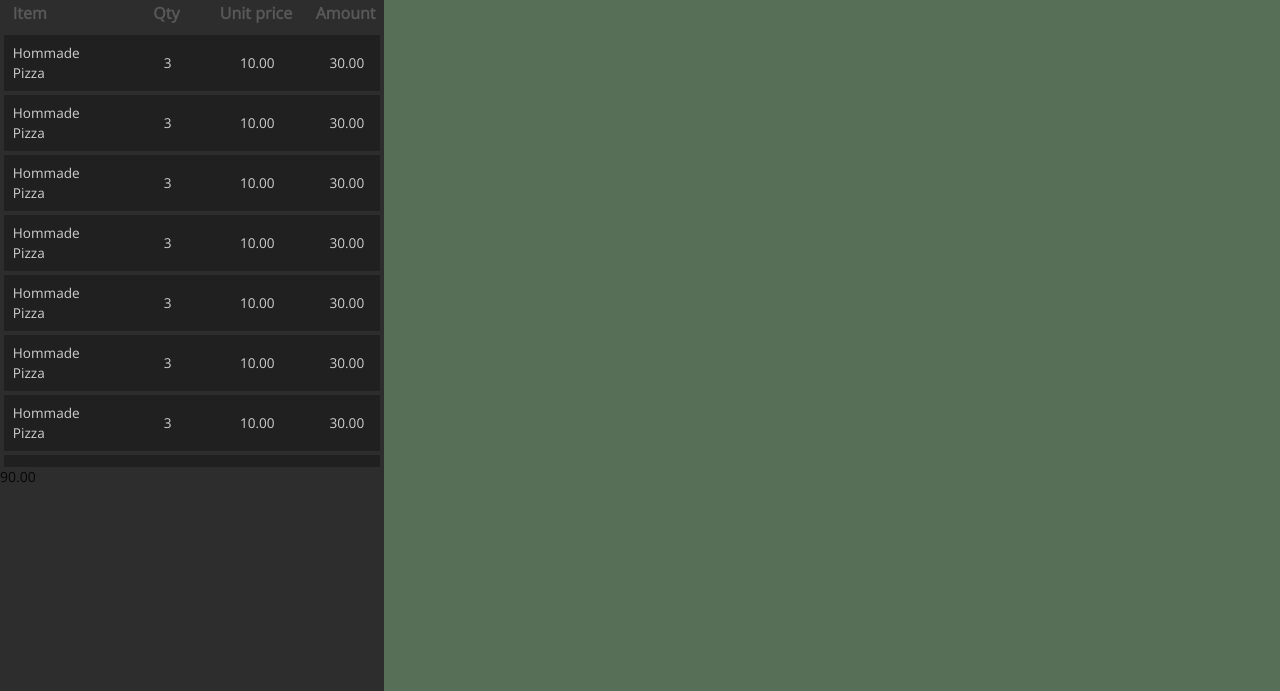
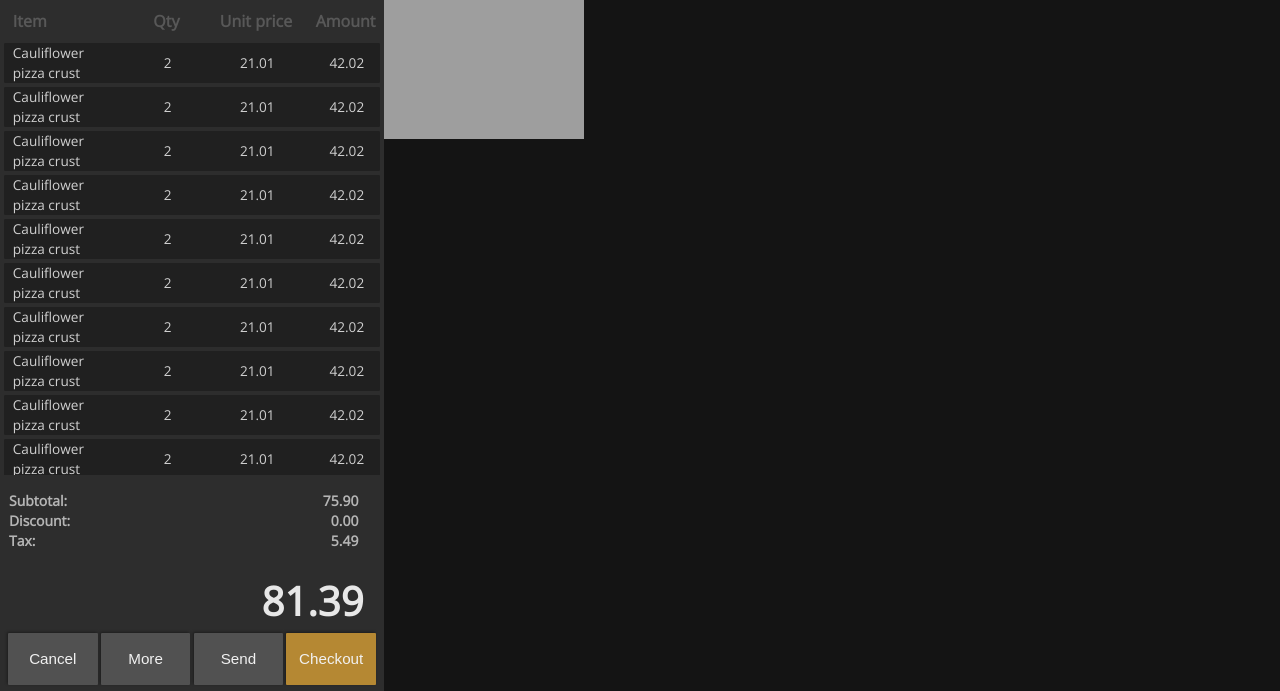
Before and after one commit to zbla92/MetroPOS, a React app: page / in a window 1280 px wide. Shown: the part 109-800 px from the top of the page. Built offline with nearby package versions, Linux system fonts and the light colour scheme; grey boxes are pictures that could not be loaded.

Commit message:
completed display check info module UI, Adjusted json for submenus, started working on LoadSubmenu component

```diff
--- a/src/Components/Item.js
+++ b/src/Components/Item.js
@@ -1,4 +1,5 @@
 import '../css/item.css'
+import itemList from '../data/menu.json'
 import React from 'react';
 
 function Item () {
@@ -6,11 +7,11 @@ function Item () {
 
     return(
         <div className="item-bdy-list">
-            <div className='item-bdy-name'>Hommade Pizza</div>
+            <div className='item-bdy-name'>{itemList.pizzas[0].name}</div>
             <div className='item-bdy-info'>
-                <div className='item-bdy-qty'>3</div>
-                <div className='item-bdy-unit'>10.00</div>
-                <div className='item-bdy-amount'>30.00</div>
+                <div className='item-bdy-qty'>2</div>
+                <div className='item-bdy-unit'>{itemList.pizzas[0].price}</div>
+                <div className='item-bdy-amount'>{(itemList.pizzas[0].price)*2}</div>
             </div>
         </div>
     )
--- /dev/null
+++ b/src/Components/LoadSubmenu.js
@@ -0,0 +1,17 @@
+import submenu from '../data/menu.json';
+import '../css/loadSubmenu.css';
+import React from 'react';
+
+
+function LoadSubmenu  (){
+    return(
+        <div>
+            <div className="submenu-row">
+                <div className="img-container">
+                    <img src={submenu.pizzas[0].image}></img>
+                </div>
+            </div>
+        </div>
+    )
+}
+export default LoadSubmenu;
--- a/src/Components/Register.js
+++ b/src/Components/Register.js
@@ -1,9 +1,11 @@
-import itemList from '../data/items/items.json'
 import logo from '../css/imgs/logo.png'
+import emps from '../data/emps/people.json'
 import '../css/register.css'
 import React from 'react'
 import Clock from './Clock'
 import Item from './Item'
+import TotalPrice from './TotalPrice';
+import LoadSubmenu from './LoadSubmenu';
 
 class Register extends React.Component {
   constructor (props) {
@@ -25,13 +27,13 @@ class Register extends React.Component {
             </div>
             <div className='info-logo'>Metro POS</div>
             <div className='logedin-user'>
-              <i className='user icon'></i> Milan Blaz
+              <i className='user icon'></i> {emps.emp[0].name}
             </div>
           </div>
         </div>
         <div className='bottom-wide-container'>
           <div className='main-left-container floater-left'>
-            <div className="upper-buttons-container">
+            <div className="display-buttons-container">
                   <button className="btn-top">To go</button>
                   <button className="btn-top">Tab</button>
                   <button className="btn-top">
@@ -64,10 +66,18 @@ class Register extends React.Component {
 
             </div>
             <div className="total-prices-box">
-              90.00
+              <TotalPrice />
+            </div>
+            <div className="display-buttons-container ">
+                  <button className="btn-top">Cancel</button>
+                  <button className="btn-top">More</button>
+                  <button className="btn-top">Send</button>
+                  <button id="checkout-btn" className="btn-top">Checkout</button>
             </div>
           </div>
-          <div className='main-right-container'>Mian right</div>
+          <div className='main-right-container'>
+            <LoadSubmenu />
+          </div>
         </div>
       </div>
     )
--- /dev/null
+++ b/src/Components/TotalPrice.js
@@ -0,0 +1,26 @@
+import '../css/totalPrice.css'
+import React from 'react';
+
+function TotalPrice (){
+
+    return(
+        <div>
+            <div className="subtotal-container">
+                <div className="total-label">Subtotal:</div>
+                <div className="total-value">75.90</div>
+              </div>
+              <div className="discount-container">
+                <div className="total-label">Discount:</div>
+                <div className="total-value">0.00</div>
+              </div>
+              <div className="tax-container">
+                <div className="total-label">Tax:</div>
+                <div className="total-value">5.49</div>
+              </div>
+              <div className="complete-total-container">
+                <div className="complete-value">81.39</div>
+              </div>
+        </div>
+    );
+}
+export default TotalPrice;
--- a/src/css/item.css
+++ b/src/css/item.css
@@ -5,8 +5,7 @@
     margin-bottom: 0.5vh;
     margin-left: 0.3vw;
     margin-right: 0.3vw;
-    padding-top: 1vh;
-    padding-bottom: 1vh;
+    min-height: 5vh;
     align-items: center;
     background-color:  rgba(0, 0, 0, 0.281) ;
     border-radius: 1px;
--- /dev/null
+++ b/src/css/loadSubmenu.css
@@ -0,0 +1,7 @@
+.img-container{
+}
+.img-container > img{
+    height: 200px;
+    width: 200px;
+    object-fit: cover
+}
--- a/src/css/register.css
+++ b/src/css/register.css
@@ -81,9 +81,9 @@ body {
     height: 94vh;
     background-color: #2d2d2d;
 }
-.upper-buttons-container{
+.display-buttons-container{
     display: flex;
-    height: 6vh;
+    height: 7vh;
     width:30vw;
     padding-top: 1vh;
     padding-left: 0.5vw;
@@ -93,7 +93,7 @@ body {
 }
 .btn-top{
     min-width: 7vw;
-    min-height: 5vh;
+    min-height: 6.6vh;
     border: none;
     background-color: #515151;
     color: #f1f1f1;
@@ -132,10 +132,24 @@ body {
     text-align: center;
 }
 
+/*PriceB-Box*/
+.total-prices-box{
+    padding-top: 2vh;
+    height: 18vh;
+    color: #B5B5B5;
+    font-weight: 600;
+    margin-bottom: 1vh;
+}
+#checkout-btn {
+    background-color: #b58833;
+}
+#checkout-btn:active {
+    background-color: #9b7530;
+}
 
 /*Menu Info*/
 .main-right-container {
     width: 100vw;
     height: 94vh;
-    background-color: rgb(87, 110, 87);
+    background-color: #141414;
 }
--- /dev/null
+++ b/src/css/totalPrice.css
@@ -0,0 +1,14 @@
+.subtotal-container, .discount-container, .tax-container{
+    display: flex;
+    justify-content: space-between;
+    margin-left: 0.7vw;
+    margin-right: 2vw;
+}
+
+.complete-total-container{
+    float: right;
+    margin-right: 1.6vw;
+    font-size: 5vh;
+    margin-top: 5vh;
+    color:#E7E7E7;
+}
--- a/src/data/items/items.json
+++ b/src/data/menu.json
@@ -88,12 +88,12 @@
             "image": "http://static.food2fork.com/2490037c37.jpg"
         }
     ],
-    "pizza": [
+    "pizzas": [
         {
             "id": "1",
-            "name": "Cauliflower Pizza Crust (with BBQ Chicken Pizza)",
+            "name": "Cauliflower pizza crust",
             "shortName": "Clfwr Pizza",
-            "price": "21.00",
+            "price": "21.01",
             "image": "http://static.food2fork.com/BBQChickenPizzawithCauliflowerCrust5004699695624ce.jpg"
         },
         {
```
